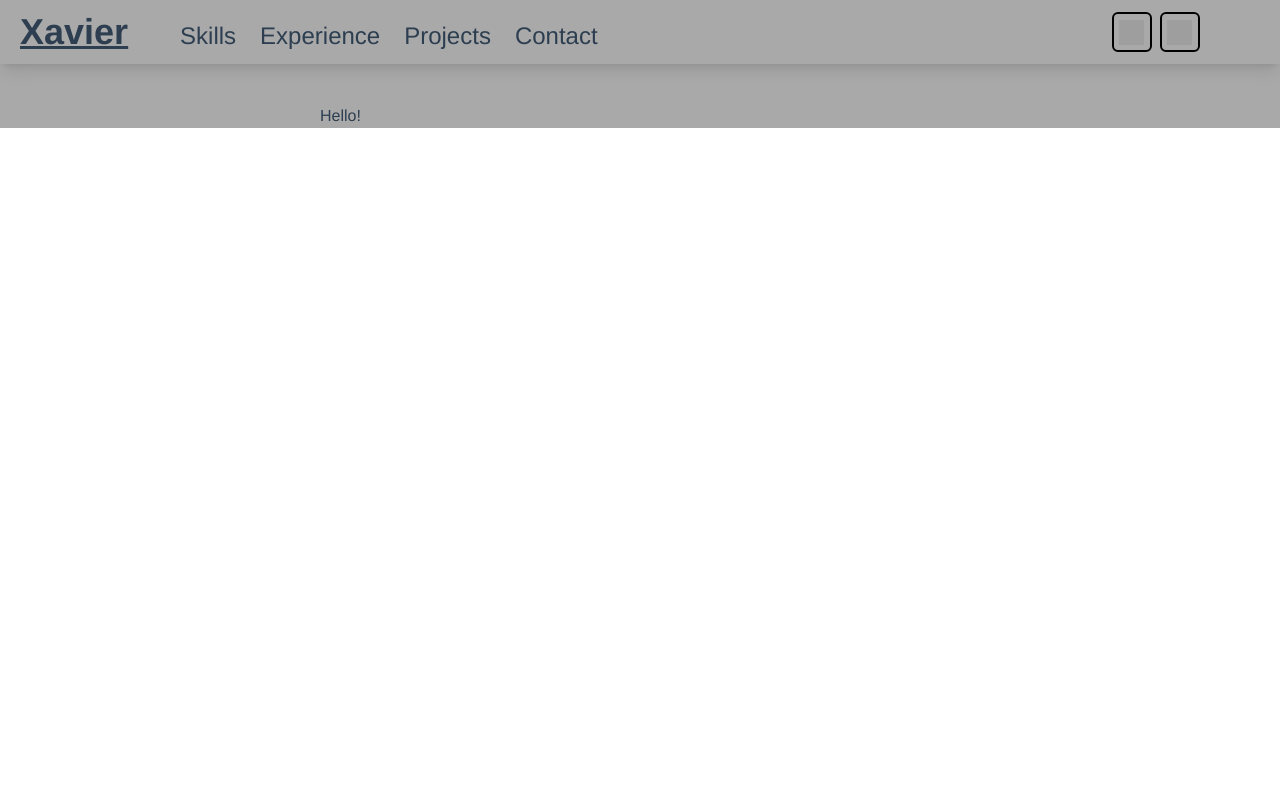
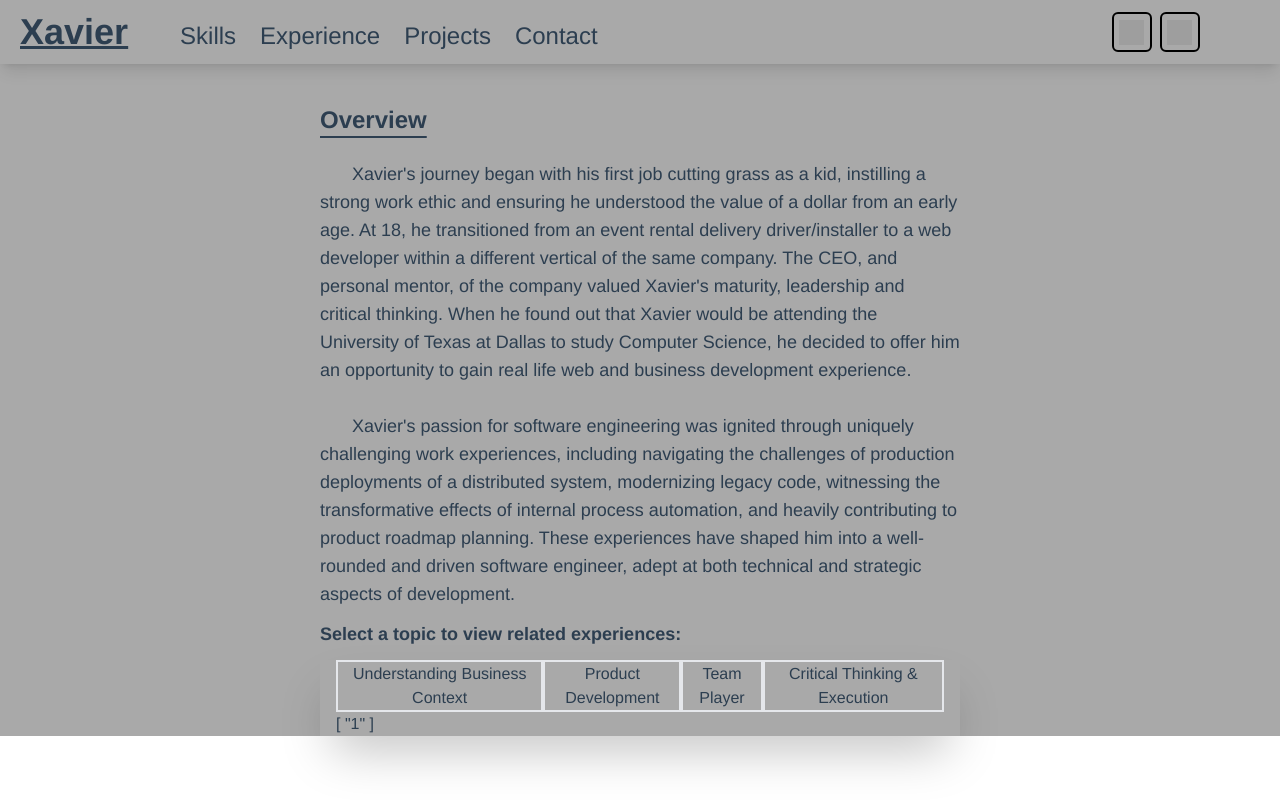
Before and after one commit to XavierMolyneaux/vue-portfolio, a Vue app: page /experiences in a window 1280 px wide. Built offline with nearby package versions, Linux system fonts and the light colour scheme; grey boxes are pictures that could not be loaded.

Commit message:
skills fixed and experience page set up.

```diff
--- a/src/components/ContactForm.vue
+++ b/src/components/ContactForm.vue
@@ -8,11 +8,11 @@
             </label>
         </p>
         <p>
-            <label>Your Name: <input type="text" name="name" /></label>
+            <label>Name: <input type="text" name="name" /></label>
         </p>
         <br>
         <p>
-            <label>Your Email: <input type="email" name="email" /></label>
+            <label>Email: <input type="email" name="email" /></label>
         </p>
         <br>
         <p>
--- /dev/null
+++ b/src/components/ExperienceDisplay.json
@@ -0,0 +1,18 @@
+[
+    {
+        "title": "Understanding Business Context",
+        "experiences": ["1"]
+    },
+    {
+        "title": "Product Development",
+        "experiences": ["2"]
+    },
+    {
+        "title": "Team Player",
+        "experiences": ["3"]
+    },
+    {
+        "title": "Critical Thinking & Execution",
+        "experiences": ["4"]
+    }
+]
--- /dev/null
+++ b/src/components/ExperienceDisplay.vue
@@ -0,0 +1,66 @@
+<template>
+    <div class="px-4">
+        <div class="flex flex-row">
+            <div
+                v-for="(topic, index) in topics"
+                :key="index">
+                <button class="border-2"
+                    @click="currentSelectedTopic(index)">
+                    {{ topic }}
+                </button>
+            </div>
+        </div>
+        <div
+            v-for="(data, index) in experienceData"
+            :key="index">
+            <p class=""
+                v-if="data.title == selectedTopic">
+                {{ data.experiences }}
+            </p>
+        </div>
+    </div>
+</template>
+
+<script>
+import ExperienceData from './ExperienceDisplay.json'
+
+export default {
+    name: 'ExperienceDisplay',
+    props: {
+        topics: {
+            type: Array,
+            required: true
+        }
+    },
+
+    data() {
+        return {
+            experienceData: ExperienceData,
+            selectedTopic: this.currentSelectedTopic(0)
+        }
+    },
+
+    mounted() {
+        this.currentSelectedTopic(0)
+    },
+
+    methods: {
+		currentSelectedTopic(index) {
+			switch (index) {
+                case 0:
+                    this.selectedTopic = 'Understanding Business Context';
+                    break;
+                case 1:
+                    this.selectedTopic = 'Product Development';
+                    break;
+                case 2:
+                    this.selectedTopic = 'Team Player';
+                    break;
+                case 3:
+                    this.selectedTopic = 'Critical Thinking & Execution';
+                    break;
+            }
+        }
+    }
+}
+</script>
--- a/src/components/SkillsDisplay.vue
+++ b/src/components/SkillsDisplay.vue
@@ -1,5 +1,5 @@
 <template>
-    <section class="flex flex-col mt-6 sm:flex-row">
+    <div class="flex flex-col mt-6 sm:flex-row">
         <div class="flex flex-row sm:flex-col">
             <button class="px-4 py-3 text-left text-lg sm:border-l-4 border-l-0 font-bold"
                 v-for="(skill, index) in skillTypes"
@@ -24,7 +24,7 @@
                 :technology="tech"/>
             </div>
         </div>
-    </section>
+    </div>
 </template>
 
 <script>
--- a/src/views/ContactPage.vue
+++ b/src/views/ContactPage.vue
@@ -1,6 +1,11 @@
 <template>
-    <p>Submission form for business inquiries, proposals, job opportunities or to discuss cool tech :).</p>
-    <ContactForm/>
+    <div class="text-center">
+        <p>
+            Submission form for business inquiries, proposals, job opportunities or to discuss cool tech :).
+        </p>
+        <br>
+        <ContactForm/>
+    </div>
 </template>
 
 <script>
--- a/src/views/ExperiencePage.vue
+++ b/src/views/ExperiencePage.vue
@@ -1,9 +1,51 @@
 <template>
-    <p>Hello!</p>
+    <section>
+        <h2 class="lg:text-2xl text-lg font-bold underline underline-offset-8">Overview</h2>
+        <br/>
+        <div class="xl:text-lg text-base lg:indent-8 md:indent-4 sm:indent-0">
+            <p>
+                Xavier's journey began with his first job cutting grass as a kid, instilling a strong
+                work ethic and ensuring he understood the value of a dollar from an early age. At 18,
+                he transitioned from an event rental delivery driver/installer to a web developer within
+                a different vertical of the same company. The CEO, and personal mentor, of the company
+                valued Xavier's maturity, leadership and critical thinking. When he found out that Xavier
+                would be attending the University of Texas at Dallas to study Computer Science, he decided
+                to offer him an opportunity to gain real life web and business development experience.
+            </p>
+            <br/>
+            <p>
+                Xavier's passion for software engineering was ignited through uniquely challenging work
+                experiences, including navigating the challenges of production deployments of a distributed
+                system, modernizing legacy code, witnessing the transformative effects of internal process
+                automation, and heavily contributing to product roadmap planning. These experiences have shaped
+                him into a well-rounded and driven software engineer, adept at both technical and strategic
+                aspects of development.
+
+            </p>
+        </div>
+    </section>
+    <section>
+        <p class="my-3 text-lg font-bold">Select a topic to view related experiences:</p>
+        <ExperienceDisplay class="shadow-2xl" :topics=topics />
+    </section>
 </template>
 
 <script>
+import ExperienceDisplay from '../components/ExperienceDisplay.vue';
+
 export default {
-    name: 'ExperiencePage'
+    name: 'ExperiencePage',
+    components: {ExperienceDisplay},
+
+    data() {
+        return {
+            topics: [
+                'Understanding Business Context',
+                'Product Development',
+                'Team Player',
+                'Critical Thinking & Execution'
+            ]
+        }
+    }
 }
 </script>
--- a/src/views/LandingPage.vue
+++ b/src/views/LandingPage.vue
@@ -36,7 +36,9 @@
         <section>
             <h2 class="lg:text-5xl text-lg font-bold underline underline-offset-8">Timeline</h2>
             <br/>
-            <TimelineEvents/>
+            <div class="shadow-2xl px-3" >
+                <TimelineEvents/>
+            </div>
         </section>
     </div>
 </template>
--- a/src/views/SkillsPage.vue
+++ b/src/views/SkillsPage.vue
@@ -2,17 +2,19 @@
     <section>
             <h2 class="lg:text-2xl text-lg font-bold underline underline-offset-8">Overview</h2>
             <br/>
-            <p class="lg:text-lg text-sm lg:indent-8 md:indent-4 sm:indent-0">
-                Xavier is a full stack engineer focused on Python, VueJS, SQL and AWS. He also possesses soft
-                skills that greatly increase his value to any team. Being experienced with startup culture
+            <p class="xl:text-lg text-base lg:indent-8 md:indent-4 sm:indent-0">
+                Xavier is a full stack engineer focused on Python, VueJS, SQL and AWS. He possesses soft
+                skills that bring value to his personal, academic and career journeys. No stranger to startup culture
                 (pre and post acquisition), Xavier thrives in different paced environments by maintaining
-                cross functional communication, owning project deadlines and effectively taking constructive
-                criticism.
+                cross functional communication, understanding business context behind developement,
+                owning project deadlines and effectively taking constructive criticism. Always striving to be
+                the best version of himself has brought Xavier many opportunities to discover new and hone
+                existing skills.
             </p>
     </section>
     <section>
         <h2 class="lg:text-2xl text-lg mt-10 font-bold underline underline-offset-8">Technology</h2>
-        <SkillsDisplay class="shadow-2xl" :skillTypes="types"/>
+        <SkillsDisplay class="shadow-2xl" :skillTypes="types" />
     </section>
 </template>
 
```
Also changed, not shown: 1 other file (tests, documents, lock files or other folders). Lines whose indentation alone changed are shown as unchanged.
